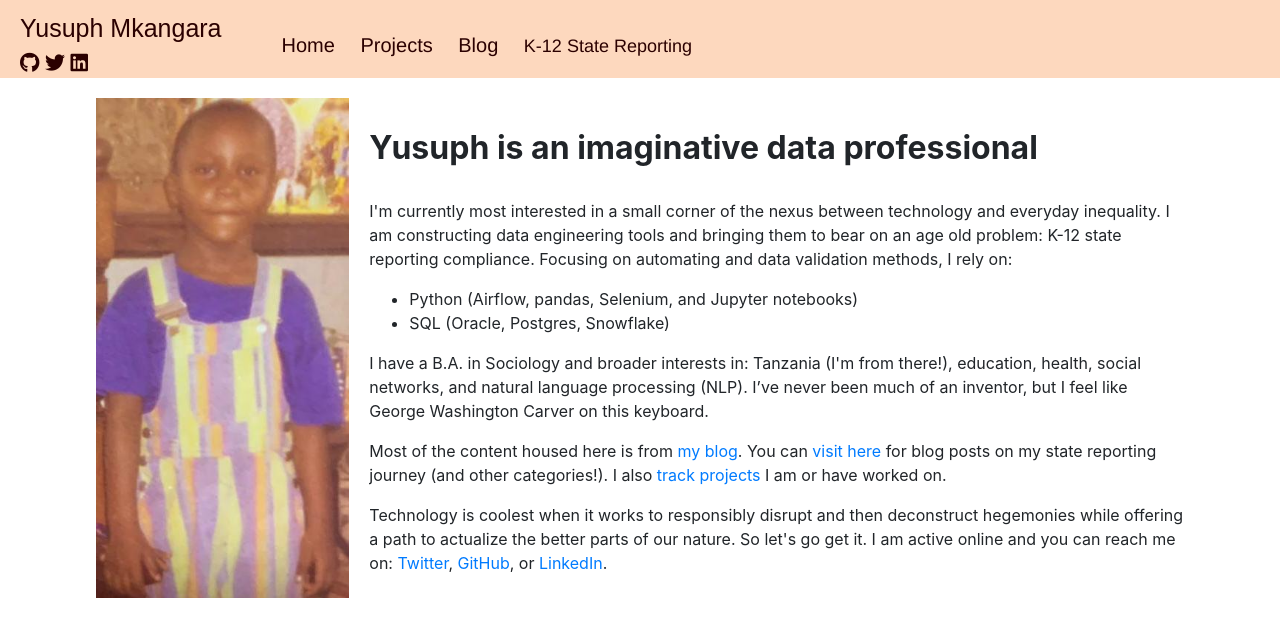
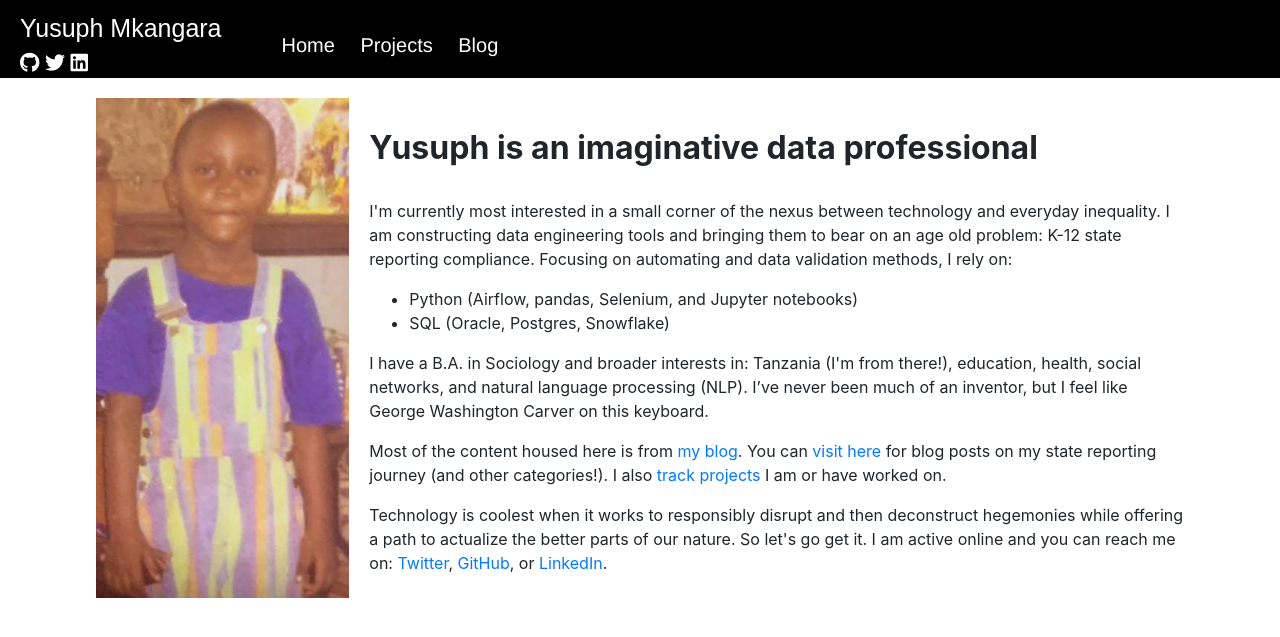
Before and after one commit to yusuphisms/yusuphisms.github.io, a Jekyll site: the page built from index.html, in a window 1280 px wide. Shown: the top 637 px of the page. Built offline with Jekyll 4.4.1, drawn with Linux system fonts in a browser that asks for light colours; nearby versions of some CDN libraries; some web fonts are replaced.

Commit message:
Change navbar color and links

```diff
--- a/_layouts/default.html
+++ b/_layouts/default.html
@@ -40,9 +40,6 @@
               <li>
                   <a href="/blog/index.html">Blog</a>
               </li>
-              <li>
-                <a href="/state_reporting/index.html" style="font-size:90%">K-12 State Reporting</a>
-              </li>
           </ul>
       </nav>
   </div>
--- a/static/styles/site.css
+++ b/static/styles/site.css
@@ -56,7 +56,7 @@ section h1 {
 /* Navbar */
 
 .navbar-wrapper {
-    background-color: #fdd8be;
+    background-color: black;
     margin: -8 -8 0 -8;
     position: -webkit-sticky;
     position: sticky;
@@ -72,7 +72,7 @@ section h1 {
 
 #navbar a {
     text-decoration: none;
-    color: #2b0000;
+    color: white;
 }
 
 .navbar-title {
```
